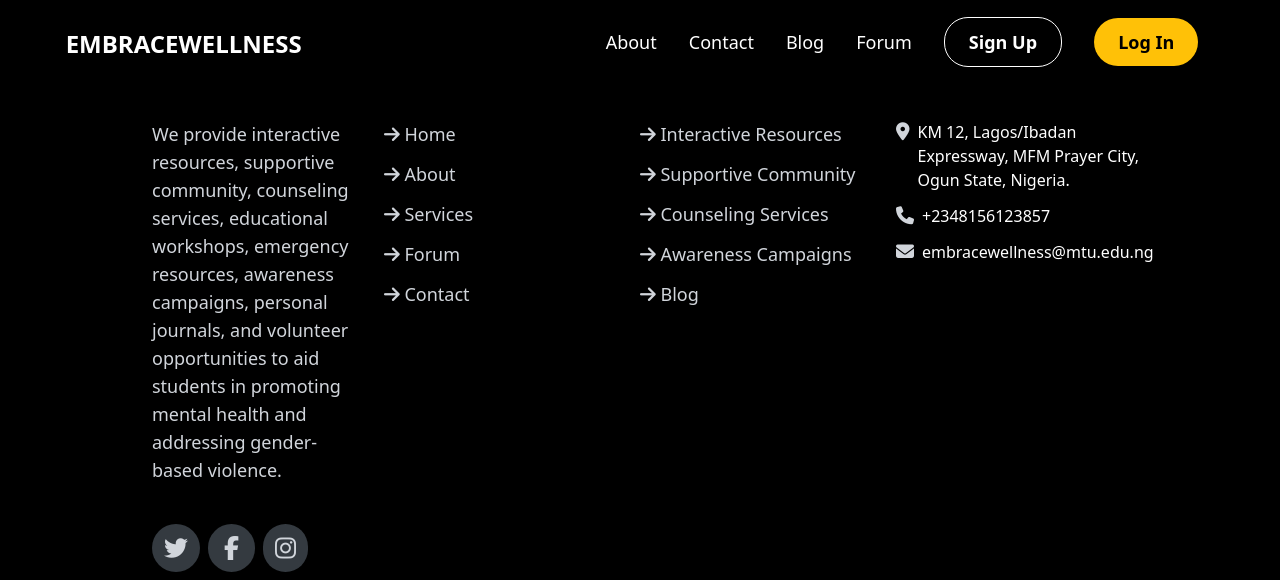
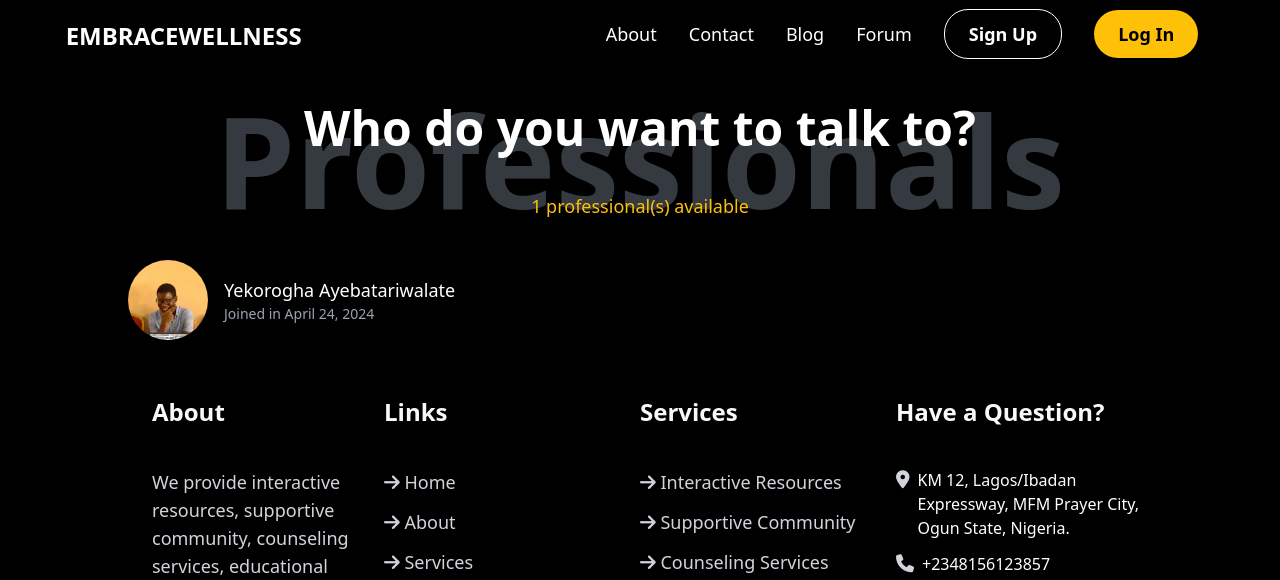
Before and after one commit to kingtroga/EmbraceWellness, a Django app: page /profile/professionals/ in a window 1280 px wide. Shown: the top 580 px of the page. Run offline with Django 5.2, Linux system fonts and the light colour scheme; data comes from the database, SQL or seed files in the repository; both versions use the stored data as it was after the commit; some libraries are stand-ins or nearby versions.

Commit message:
done with professional logic

```diff
--- a/accounts/templates/accounts/professionals.html
+++ b/accounts/templates/accounts/professionals.html
@@ -4,4 +4,25 @@
 
 
 {% block content %}
+<div class="pt-[4rem] w-4/5 mx-auto">
+    <div class="flex flex-col justify-center items-center my-10 mx-auto w-full">
+        <h2 class="sm:text-5xl text-4xl font-bold z-[3]">Who do you want to talk to?</h2>
+        <p class=" sm:text-9xl  text-5xl text-[#343a40]  font-extrabold sm:-mt-[3.5rem] z-[1]  -mt-[2rem]">Professionals</p>
+        <p class="text-lg sm:-mt-[2rem] text-mustard   -mt-[1rem] text-center z-[2]">{{ professionals_count }} professional(s) available</p>
+    </div>
+
+    <div class="space-y-6 w-full">
+        {% for professional in professionals_list %}
+            <a href="{% url 'accounts:detail' professional.user.username %}">
+                <div class="flex items-center gap-4  mb-4 text-wrap">
+                    <img src="{{ professional.avatar.url }}" class=" w-10 md:w-20 h-auto rounded-full"  alt="">
+                    <div class="font-medium dark:text-white">
+                        <div class="text-lg">{{ professional.user.first_name }}  {{ professional.user.last_name }}</div>
+                        <div class="text-sm text-gray-400">Joined in {{ professional.created_at }}</div>
+                    </div>
+                </div>
+            </a>
+        {% endfor %}
+   </div>
+</div>
 {% endblock %}
--- a/accounts/views.py
+++ b/accounts/views.py
@@ -58,7 +58,18 @@
 
 def professionals(request):
     user_is_staff = request.user.is_staff
+    professionals_count = User.objects.filter(is_staff=True).all().exclude(username='admin').count()
+
+    professionals_list = []
+    professionals = User.objects.filter(is_staff=True).all().exclude(username='admin')
+
+    for professional in professionals:
+        professionals_list.append(get_object_or_404(Profile, user=professional))
+
+    print(professionals_list)
 
     return render(request, 'accounts/professionals.html', {
         'user_is_staff': user_is_staff,
+        'professionals_list': professionals_list,
+        'professionals_count': professionals_count
     })
--- a/core/templates/core/index.html
+++ b/core/templates/core/index.html
@@ -44,8 +44,8 @@
                 <p class="text-lg -mt-[2rem] mb-6 z-[3]">We provide interactive resources, supportive community, counseling services, educational workshops, emergency resources, awareness campaigns, personal journals, and volunteer opportunities to aid students in promoting mental health and addressing gender-based violence.</p>
                 <p class="text-2xl">
                     <span class="text-mustard font-semibold">
-                        5
-                    </span> Professional Counsellors Available
+                        {{ professionals }}
+                    </span> Professional Counsellor(s) Available
                 </p>
                 <a href="{% url 'accounts:professionals' %}">
                     <button class="uppercase font-semibold text-sm px-6 py-4 bg-mustard text-black rounded-3xl">
--- a/core/views.py
+++ b/core/views.py
@@ -4,6 +4,7 @@
 from forum.models import Forum
 from blog.models import Blog
 from contact.forms import ContactForm
+from django.contrib.auth.models import User
 
 
 
@@ -11,6 +12,8 @@
     forums = Forum.objects.all()[0:3]
     blogs = Blog.objects.all()[0:3]
     user_is_staff = request.user.is_staff
+    professionals = User.objects.filter(is_staff=True).all().exclude(username='admin').count()
+
 
 
     if request.method == 'POST':
@@ -31,6 +34,7 @@
         "blogs": blogs,
         "form": form,
         "user_is_staff": user_is_staff,
+        "professionals": professionals
     })
 
 def signup(request):
```
Also changed, not shown: db.sqlite3.
